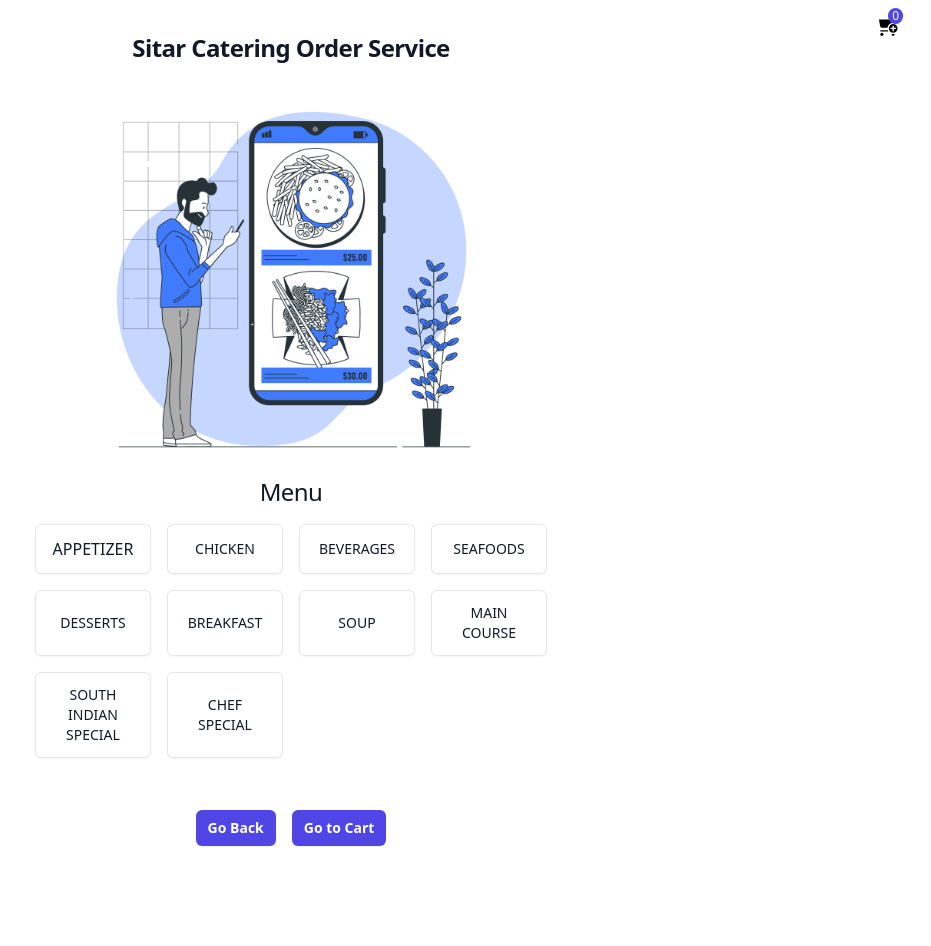
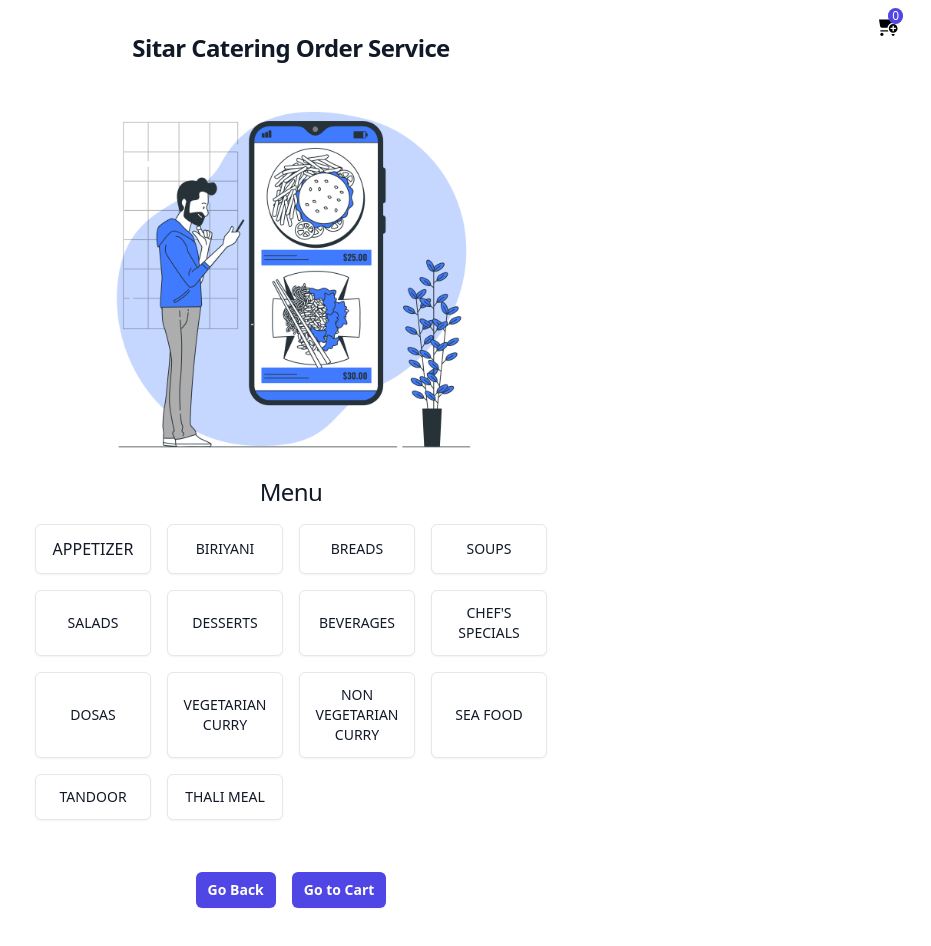
Before and after one commit to gauthampkrishnan/rework_web_faris, a React (Vite) app: page /page-three in a window 1280 px wide. Shown: the top 946 px of the page, without its empty margins (349-1280 px from the left). Before the commit the page ends 902 px from the top, so only its background shows below. Built offline with nearby package versions, Linux system fonts and the light colour scheme.

Commit message:
Fix issue with menu choosing

```diff
--- a/src/Page3.jsx
+++ b/src/Page3.jsx
@@ -1,6 +1,5 @@
 import React, { useState, useEffect } from 'react';
 import './index.css';
-import { v4 as uuidv4 } from 'uuid';
 import { useNavigate } from 'react-router-dom';
 import Image3 from '../Image03.png';
 import DataContext from './DataContext';
@@ -67,46 +66,6 @@ function PageThree() {
   useEffect(() => {
     setPendingBudget(data.plannedBudget);
   }, [data.plannedBudget]);
-
-  const handleQuantityChange = (event, index) => {
-    const value = event.target.value;
-    const dishV = dishes.find((dish) => dish.id === index);
-    if (dishV) {
-      const cost = dishV.cost;
-      const totalCost = value * cost;
-      // Update the individual dish cost
-      const updatedDishes = [...dishes];
-      dishV.quantity = value; // Add quantity to the dish object
-      dishV.totalCost = totalCost; // Add totalCost to the dish object
-      setDishes(updatedDishes);
-      handleSetData('dishes', [updatedDishes]);
-      // Update total budget
-      const newTotalBudget = dishes.reduce(
-        (acc, dish) => acc + (dish.quantity || 0) * dish.cost,
-        0,
-      );
-      setTotalBudget(newTotalBudget);
-      if (data.plannedBudget - newTotalBudget < 0) {
-        setBelowZero(true);
-        setPendingBudget(data.plannedBudget - newTotalBudget);
-      } else {
-        setPendingBudget(data.plannedBudget - newTotalBudget);
-      }
-    }
-  };
-
-  const handleSelect = (index, e, cost) => {
-    if (e.target.checked) {
-      setDishes((currentDishes) => [
-        ...currentDishes,
-        { id: uuidv4(), item: e.target.value, cost: cost },
-      ]);
-    }
-    // Update checkbox status
-    const updatedStatus = [...checkboxStatus];
-    updatedStatus[index] = !updatedStatus[index];
-    setCheckboxStatus(updatedStatus);
-  };
 
   useEffect(() => {
     if (datum) {
@@ -176,7 +135,7 @@ function PageThree() {
                   class="sr-only"
                   aria-labelledby="size-choice-0-label"
                   checked={selectedItem === 'Appetizer'}
-                  onChange={() => handleCheckBoxSelected('Appetizer')}
+                  onChange={() => handleCheckBoxSelected('Appetizers')}
                   required
                 />
                 <span id="size-choice-0-label">Appetizer</span>
@@ -194,10 +153,10 @@ function PageThree() {
                   value="XXS"
                   class="sr-only"
                   aria-labelledby="size-choice-0-label"
-                  onChange={() => handleCheckBoxSelected('Chicken')}
-                  checked={selectedItem === 'Chicken'}
+                  onChange={() => handleCheckBoxSelected('Biriyani')}
+                  checked={selectedItem === 'Biriyani'}
                 />
-                <span id="size-choice-0-label">Chicken</span>
+                <span id="size-choice-0-label">Biriyani</span>
                 <span
                   class="pointer-events-none absolute -inset-px rounded-md"
                   aria-hidden="true"
@@ -211,10 +170,10 @@ function PageThree() {
                   value="XXS"
                   class="sr-only"
                   aria-labelledby="size-choice-0-label"
-                  onChange={() => handleCheckBoxSelected('Beverages')}
-                  checked={selectedItem === 'Beverages'}
+                  onChange={() => handleCheckBoxSelected('Breads')}
+                  checked={selectedItem === 'Breads'}
                 />
-                <span id="size-choice-0-label">Beverages</span>
+                <span id="size-choice-0-label">Breads</span>
 
                 <span
                   class="pointer-events-none absolute -inset-px rounded-md"
@@ -229,10 +188,28 @@ function PageThree() {
                   value="XXS"
                   class="sr-only"
                   aria-labelledby="size-choice-0-label"
-                  onChange={() => handleCheckBoxSelected('Seafoods')}
-                  checked={selectedItem === 'Seafoods'}
+                  onChange={() => handleCheckBoxSelected('Soups')}
+                  checked={selectedItem === 'Soups'}
                 />
-                <span id="size-choice-0-label">Seafoods</span>
+                <span id="size-choice-0-label">Soups</span>
+
+                <span
+                  class="pointer-events-none absolute -inset-px rounded-md"
+                  aria-hidden="true"
+                ></span>
+              </label>
+
+              <label class="group relative flex items-center justify-center rounded-md border py-3 px-4 text-sm font-medium uppercase hover:bg-gray-50 focus:outline-none sm:flex-1 cursor-pointer bg-white text-gray-900 shadow-sm">
+                <input
+                  type="radio"
+                  name="size-choice"
+                  value="XXS"
+                  class="sr-only"
+                  aria-labelledby="size-choice-0-label"
+                  onChange={() => handleCheckBoxSelected('Salads')}
+                  checked={selectedItem === 'Salads'}
+                />
+                <span id="size-choice-0-label">Salads</span>
 
                 <span
                   class="pointer-events-none absolute -inset-px rounded-md"
@@ -265,10 +242,10 @@ function PageThree() {
                   value="XXS"
                   class="sr-only"
                   aria-labelledby="size-choice-0-label"
-                  onChange={() => handleCheckBoxSelected('Breakfast')}
-                  checked={selectedItem === 'Breakfast'}
+                  onChange={() => handleCheckBoxSelected('Beverages')}
+                  checked={selectedItem === 'Beverages'}
                 />
-                <span id="size-choice-0-label">Breakfast</span>
+                <span id="size-choice-0-label">Beverages</span>
 
                 <span
                   class="pointer-events-none absolute -inset-px rounded-md"
@@ -283,10 +260,28 @@ function PageThree() {
                   value="XXS"
                   class="sr-only"
                   aria-labelledby="size-choice-0-label"
-                  onChange={() => handleCheckBoxSelected('Soup')}
-                  checked={selectedItem === 'Soup'}
+                  onChange={() => handleCheckBoxSelected(`Chef's Specials`)}
+                  checked={selectedItem === `Chef's Specials`}
                 />
-                <span id="size-choice-0-label">Soup</span>
+                <span id="size-choice-0-label">Chef's Specials</span>
+
+                <span
+                  class="pointer-events-none absolute -inset-px rounded-md"
+                  aria-hidden="true"
+                ></span>
+              </label>
+
+              <label class="group relative flex items-center justify-center rounded-md border py-3 px-4 text-sm font-medium uppercase hover:bg-gray-50 focus:outline-none focus:ring-2 focus:ring-offset-2 focus:ring-gray-900 sm:flex-1 cursor-pointer bg-white text-gray-900 shadow-sm">
+                <input
+                  type="radio"
+                  name="size-choice"
+                  value="XXS"
+                  class="sr-only"
+                  aria-labelledby="size-choice-0-label"
+                  onChange={() => handleCheckBoxSelected('Dosas')}
+                  checked={selectedItem === 'Dosas'}
+                />
+                <span id="size-choice-0-label">Dosas</span>
 
                 <span
                   class="pointer-events-none absolute -inset-px rounded-md"
@@ -301,30 +296,10 @@ function PageThree() {
                   value="XXS"
                   class="sr-only"
                   aria-labelledby="size-choice-0-label"
-                  onChange={() => handleCheckBoxSelected('Main Course')}
-                  checked={selectedItem === 'Main Course'}
+                  onChange={() => handleCheckBoxSelected('Vegetarian Curry')}
+                  checked={selectedItem === 'Vegetarian Curry'}
                 />
-                <span id="size-choice-0-label">Main course</span>
-
-                <span
-                  class="pointer-events-none absolute -inset-px rounded-md"
-                  aria-hidden="true"
-                ></span>
-              </label>
-
-              <label class="group relative flex items-center justify-center rounded-md border py-3 px-4 text-sm font-medium uppercase hover:bg-gray-50 focus:outline-none focus:ring-2 focus:ring-offset-2 focus:ring-gray-900 sm:flex-1 cursor-pointer bg-white text-gray-900 shadow-sm">
-                <input
-                  type="radio"
-                  name="size-choice"
-                  value="XXS"
-                  class="sr-only"
-                  aria-labelledby="size-choice-0-label"
-                  onChange={() =>
-                    handleCheckBoxSelected('South Indian Special')
-                  }
-                  checked={selectedItem === 'South Indian Special'}
-                />
-                <span id="size-choice-0-label">South Indian Special</span>
+                <span id="size-choice-0-label">Vegetarian Curry</span>
 
                 <span
                   class="pointer-events-none absolute -inset-px rounded-md"
@@ -339,10 +314,66 @@ function PageThree() {
                   value="XXS"
                   class="sr-only"
                   aria-labelledby="size-choice-0-label"
-                  onChange={() => handleCheckBoxSelected('Chef Special')}
-                  checked={selectedItem === 'Chef Special'}
+                  onChange={() =>
+                    handleCheckBoxSelected('Non Vegetarian Curry')
+                  }
+                  checked={selectedItem === 'Non Vegetarian Curry'}
                 />
-                <span id="size-choice-0-label">Chef special</span>
+                <span id="size-choice-0-label">Non Vegetarian Curry</span>
+
+                <span
+                  class="pointer-events-none absolute -inset-px rounded-md"
+                  aria-hidden="true"
+                ></span>
+              </label>
+
+              <label class="group relative flex items-center justify-center rounded-md border py-3 px-4 text-sm font-medium uppercase hover:bg-gray-50 focus:outline-none sm:flex-1 cursor-pointer bg-white text-gray-900 shadow-sm">
+                <input
+                  type="radio"
+                  name="size-choice"
+                  value="XXS"
+                  class="sr-only"
+                  aria-labelledby="size-choice-0-label"
+                  onChange={() => handleCheckBoxSelected('SeaFood')}
+                  checked={selectedItem === 'SeaFood'}
+                />
+                <span id="size-choice-0-label">Sea Food</span>
+
+                <span
+                  class="pointer-events-none absolute -inset-px rounded-md"
+                  aria-hidden="true"
+                ></span>
+              </label>
+
+              <label class="group relative flex items-center justify-center rounded-md border py-3 px-4 text-sm font-medium uppercase hover:bg-gray-50 focus:outline-none sm:flex-1 cursor-pointer bg-white text-gray-900 shadow-sm">
+                <input
+                  type="radio"
+                  name="size-choice"
+                  value="XXS"
+                  class="sr-only"
+                  aria-labelledby="size-choice-0-label"
+                  onChange={() => handleCheckBoxSelected('Tandoor')}
+                  checked={selectedItem === 'Tandoor'}
+                />
+                <span id="size-choice-0-label">Tandoor</span>
+
+                <span
+                  class="pointer-events-none absolute -inset-px rounded-md"
+                  aria-hidden="true"
+                ></span>
+              </label>
+
+              <label class="group relative flex items-center justify-center rounded-md border py-3 px-4 text-sm font-medium uppercase hover:bg-gray-50 focus:outline-none sm:flex-1 cursor-pointer bg-white text-gray-900 shadow-sm">
+                <input
+                  type="radio"
+                  name="size-choice"
+                  value="XXS"
+                  class="sr-only"
+                  aria-labelledby="size-choice-0-label"
+                  onChange={() => handleCheckBoxSelected('Thali Meal')}
+                  checked={selectedItem === 'Thali Meal'}
+                />
+                <span id="size-choice-0-label">Thali Meal</span>
 
                 <span
                   class="pointer-events-none absolute -inset-px rounded-md"
@@ -365,7 +396,7 @@ function PageThree() {
                         Dish: {item['Dish']}
                       </label>
                       <label className="text-sm font-medium text-gray-900">
-                        Cost: {item['Cost']}
+                        Cost: ${item['Cost']}
                       </label>
                       <input
                         type="button"
@@ -373,12 +404,6 @@ function PageThree() {
                         className="w-24 h-8 mt-1 border border-indigo-600 bg-indigo-600 text-white rounded-md hover:bg-indigo-500"
                         onClick={(e) => AddToCart(e, item)}
                       />
-                      {/* <input
-                        type="number"
-                        placeholder="Qty"
-                        className="w-16 px-1 py-1 border border-gray-400 rounded mt-2"
-                        onChange={(e) => handleQuantityChange(e, item.id)}
-                      /> */}
                     </div>
                   ))
                 : null}
@@ -405,18 +430,6 @@ function PageThree() {
               </button>
             </div>
           </div>
-          {/* <div className="inset-x-0 bottom-0 flex justify-center gap-4 mt-8">
-            <div className="flex flex-col items-center justify-center border  border-indigo-600 rounded shadow-xl   p-8">
-              <p className="text-gray-900 font-md ">Pending Budget</p>
-              <h1 className="text-center">
-                ${pendingBudget < 0 ? 0 : pendingBudget}
-              </h1>
-            </div>
-            <div className="flex flex-col items-center justify-center border border-indigo-600 rounded shadow-xl  p-8">
-              <p className="text-gray-900 font-md ">Total Budget</p>
-              <h1 className="text-center">${data.plannedBudget}</h1>
-            </div>
-          </div> */}
         </div>
       </div>
     </>
```
